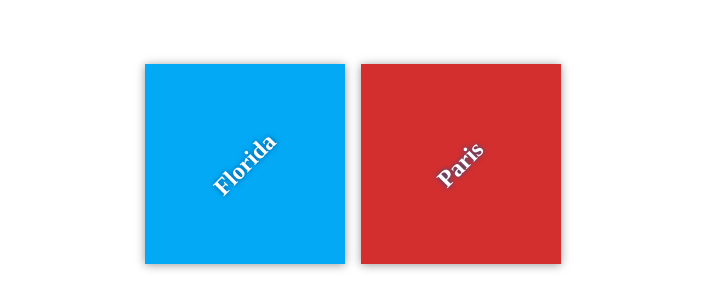
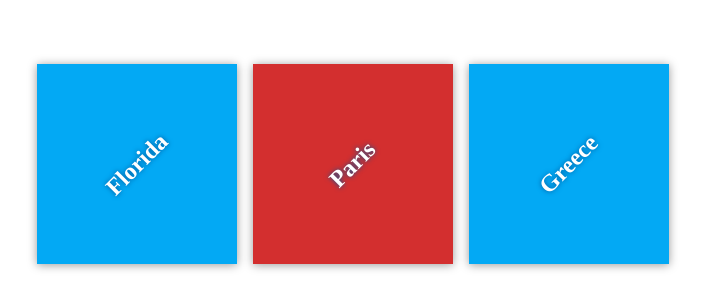
Before and after one commit to ToniaKn/Poufis, a plain HTML site: page index.html in a window 1280 px wide. Shown: the part 236-544 px from the top of the page, without its empty margins (287-992 px from the left). Drawn offline with Linux system fonts and the light colour scheme; files that its build step writes are made by us from their sources.

Commit message:
Destination Add

```diff
--- a/index.html
+++ b/index.html
@@ -17,6 +17,9 @@
             <div class="destination" id="paris">
                 <h2>Paris</h2>
             </div>
+			<div class="destination" id="Greece">
+                <h2>Greece</h2>
+            </div>
         </div>
     </div>
 
```
